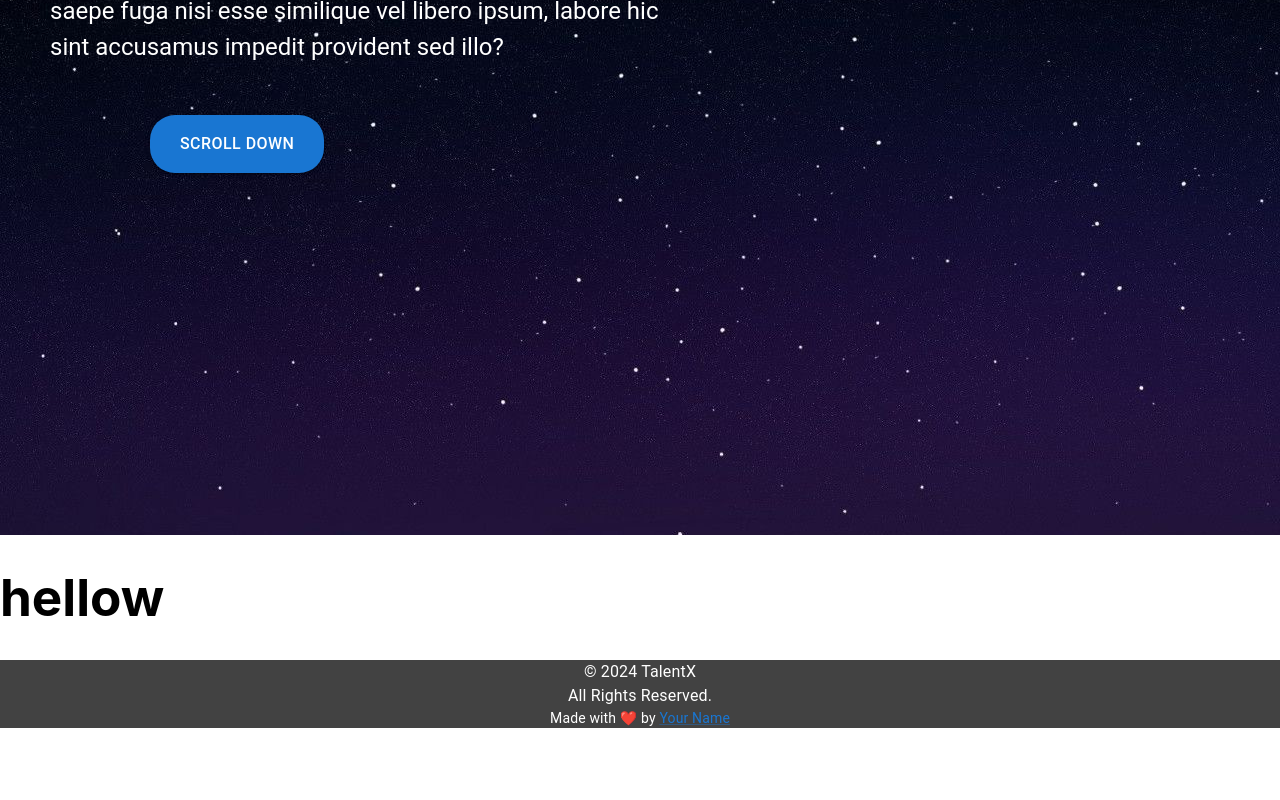
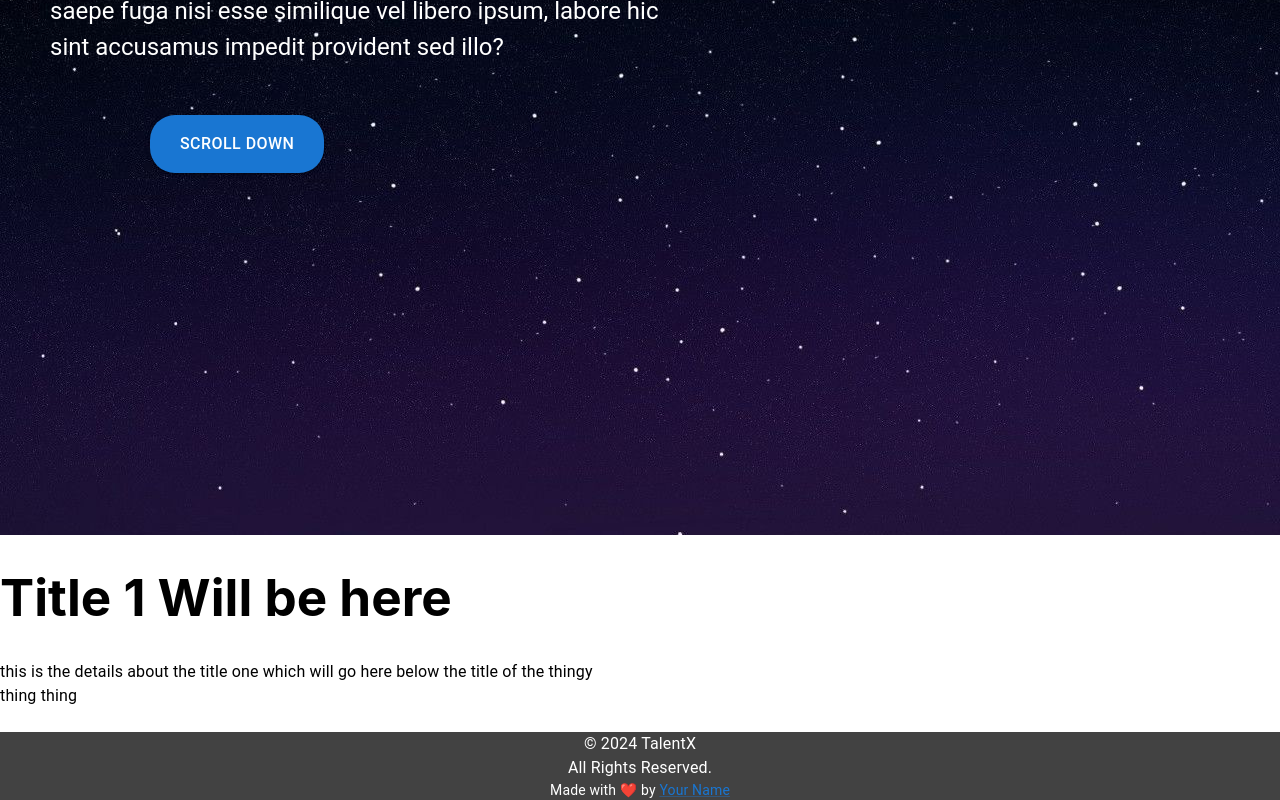
Before and after one commit to Divyshekhar/TalentX, a React (Vite) app: page / in a window 1280 px wide. Shown: the part 429-1229 px from the top of the page. Before the commit the page ends 1157 px from the top, so only its background shows below. Built offline with nearby package versions, Linux system fonts and the light colour scheme.

Commit message:
adding the content for the home(grid)

```diff
--- a/src/pages/Home.jsx
+++ b/src/pages/Home.jsx
@@ -1,4 +1,4 @@
-import { Box, Button, Typography } from "@mui/material";
+import { Box, Button, Grid, Typography } from "@mui/material";
 import PropTypes from "prop-types";
 import backgroundImg from '../assets/backgr.jpg'
 import {useRef} from 'react';
@@ -72,7 +72,17 @@ function Home({darkTheme}){
           ref={bottomSectionRef}
           color={darkTheme?"white":"black"}
           >
-        <h1>hellow</h1>
+        <Grid container spacing={2}>
+          <Grid item xs={6}>
+              <h1>Title 1 Will be here</h1>
+              <Typography>
+                    this is the details about the title one which will go here below the title of the thingy thing thing
+              </Typography>
+          </Grid>
+        </Grid>
+
+        <br/>
+
         </Box>
 
       </Box>
```
